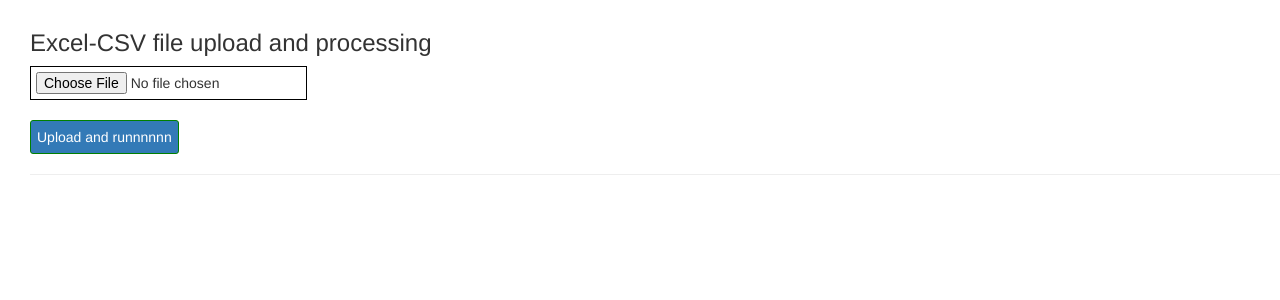
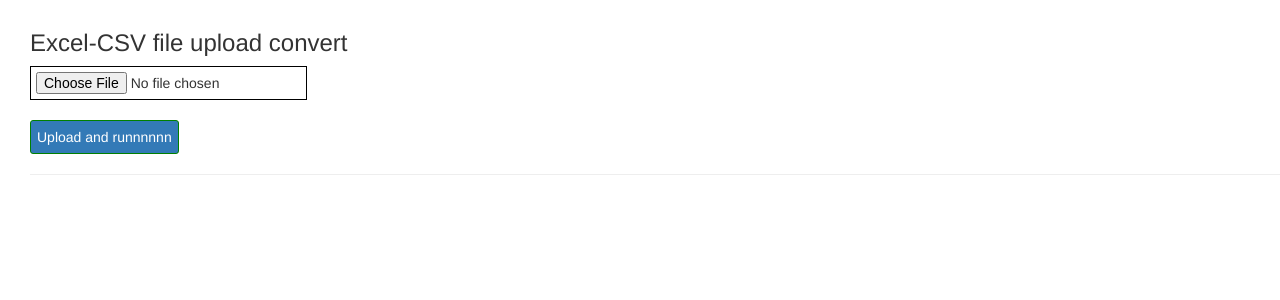
Before and after one commit to idontgotit/mysite, a Django app: page / in a window 1280 px wide. Shown: the top 300 px of the page. Run offline with Django 3.2, Linux system fonts and the light colour scheme; some libraries are stand-ins or nearby versions.

Commit message:
Update index.html

```diff
--- a/polls/templates/polls/index.html
+++ b/polls/templates/polls/index.html
@@ -10,7 +10,7 @@
     <script src="https://maxcdn.bootstrapcdn.com/bootstrap/3.3.7/js/bootstrap.min.js"></script>
 </head>
 <body style="margin-top: 30px;margin-left: 30px;">
-<h3>Excel-CSV file upload and processing</h3>
+<h3>Excel-CSV file upload convert</h3>
 <form action="{% url "index" %}" method="post" enctype="multipart/form-data">
     {% csrf_token %}
     <input type="file"
```
